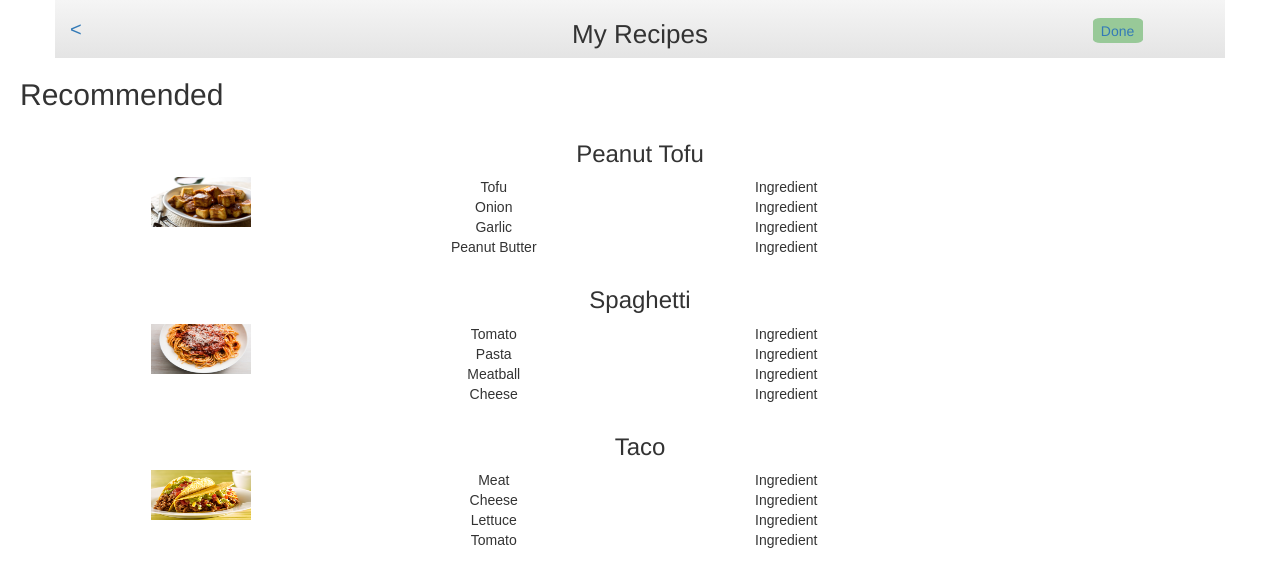
After one commit to ShengzhiW/stayfresh, a PHP site: page /view-all-recipes.html in a window 1280 px wide. The commit adds this page. Shown: the top 587 px of the page. Run offline with PHP 8.4, Linux system fonts and the light colour scheme.

Commit message:
added view all recipes page

```diff
--- a/app.css
+++ b/app.css
@@ -489,3 +489,17 @@ h2#recipe-info-header {
 .plus-button p {
     margin-top: -2px;
 }
+
+/* --- View All Recipes --- */
+#recommended-title {
+  padding-left: 20px;
+}
+
+.view-recipes-images {
+  width: 100px;
+  height: 50px;
+}
+
+.view-recipes-bullets {
+  list-style: none;
+}
--- a/index.html
+++ b/index.html
@@ -77,7 +77,7 @@
       </a>
     </div>
 
-    <a href="view-all-ingredients.html">
+    <a href="view-all-recipes.html">
     <button class="view-all">View All ></button>
     </a>
 
--- /dev/null
+++ b/view-all-recipes.html
@@ -0,0 +1,111 @@
+<!DOCTYPE html>
+<head>
+  <title>My Recipes</title>
+  <meta charset="utf-8">
+  <meta name="viewport" content="width=device-width, initial-scale=1">
+  <link rel="stylesheet" href="https://maxcdn.bootstrapcdn.com/bootstrap/3.4.0/css/bootstrap.min.css">
+  <link rel="stylesheet" href="app.css"/>
+  <script src="https://ajax.googleapis.com/ajax/libs/jquery/3.3.1/jquery.min.js"></script>
+  <script src="https://maxcdn.bootstrapcdn.com/bootstrap/3.4.0/js/bootstrap.min.js"></script>
+</head>
+
+<div class="container top-containers">
+  <div class="row">
+    <a href="index.html">
+    <div class="col col-xs-2">
+      <p class="back">&lt;</p>
+    </div>
+    </a>
+      <div class="col col-xs-8">
+        <h1 id="my-Recipes">My Recipes</h1>
+      </div>
+      <div class="col col-xs-2 done-col">
+        <a href="index.html">
+        <button class="done">Done</button>
+      </a>
+      </div>
+    </div>
+</div>
+
+<h2 id="recommended-title">Recommended</h2>
+
+<div class="container recipe">
+  <div class="row recipe-name">
+    <h3 class="my-recipe-name">Peanut Tofu</h3>
+  </div>
+  <div class="row">
+    <div class="col col-xs-3">
+      <img class="view-recipes-images" src="images/recipes-peanut-tofu.jpg" alt="Peanut Tofu Image">
+    </div>
+    <div class="col col-xs-3">
+      <ul>
+        <li class="view-recipes-bullets">Tofu</li>
+        <li class="view-recipes-bullets">Onion</li>
+        <li class="view-recipes-bullets">Garlic</li>
+        <li class="view-recipes-bullets">Peanut Butter</li>
+      </ul>
+    </div>
+    <div class="col col-xs-3">
+      <ul>
+        <li class="view-recipes-bullets">Ingredient</li>
+        <li class="view-recipes-bullets">Ingredient</li>
+        <li class="view-recipes-bullets">Ingredient</li>
+        <li class="view-recipes-bullets">Ingredient</li>
+      </ul>
+    </div>
+  </div>
+</div>
+<div class="container recipe">
+  <div class="row recipe-name">
+    <h3 class="my-recipe-name">Spaghetti</h3>
+  </div>
+  <div class="row">
+    <div class="col col-xs-3">
+      <img class="view-recipes-images" src="images/recipes-spaghetti.jpg" alt="Spaghetti Image">
+    </div>
+    <div class="col col-xs-3">
+      <ul>
+        <li class="view-recipes-bullets">Tomato</li>
+        <li class="view-recipes-bullets">Pasta</li>
+        <li class="view-recipes-bullets">Meatball</li>
+        <li class="view-recipes-bullets">Cheese</li>
+      </ul>
+    </div>
+    <div class="col col-xs-3">
+      <ul>
+        <li class="view-recipes-bullets">Ingredient</li>
+        <li class="view-recipes-bullets">Ingredient</li>
+        <li class="view-recipes-bullets">Ingredient</li>
+        <li class="view-recipes-bullets">Ingredient</li>
+      </ul>
+    </div>
+  </div>
+</div>
+<div class="container recipe">
+  <div class="row recipe-name">
+    <h3 class="my-recipe-name">Taco</h3>
+  </div>
+  <div class="row">
+    <div class="col col-xs-3">
+      <img class="view-recipes-images" src="images/recipes-taco.png" alt="Taco Image">
+    </div>
+    <div class="col col-xs-3">
+      <ul>
+        <li class="view-recipes-bullets">Meat</li>
+        <li class="view-recipes-bullets">Cheese</li>
+        <li class="view-recipes-bullets">Lettuce</li>
+        <li class="view-recipes-bullets">Tomato</li>
+      </ul>
+    </div>
+    <div class="col col-xs-3">
+      <ul>
+        <li class="view-recipes-bullets">Ingredient</li>
+        <li class="view-recipes-bullets">Ingredient</li>
+        <li class="view-recipes-bullets">Ingredient</li>
+        <li class="view-recipes-bullets">Ingredient</li>
+      </ul>
+    </div>
+  </div>
+</div>
+
+</html>
```
